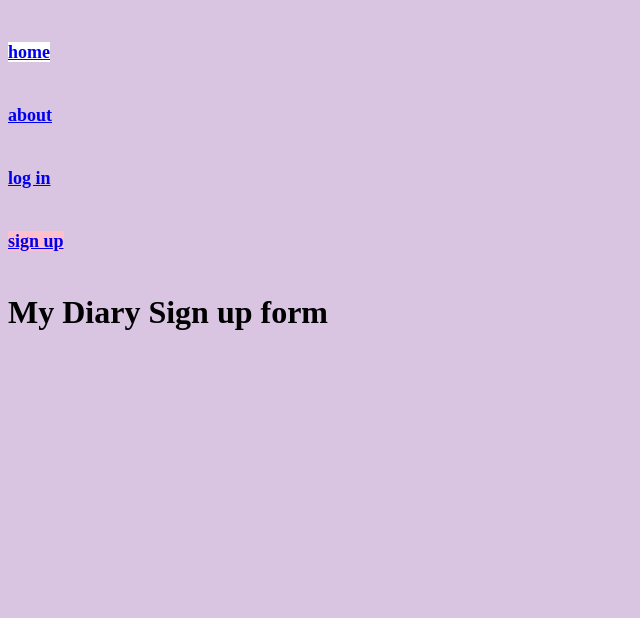
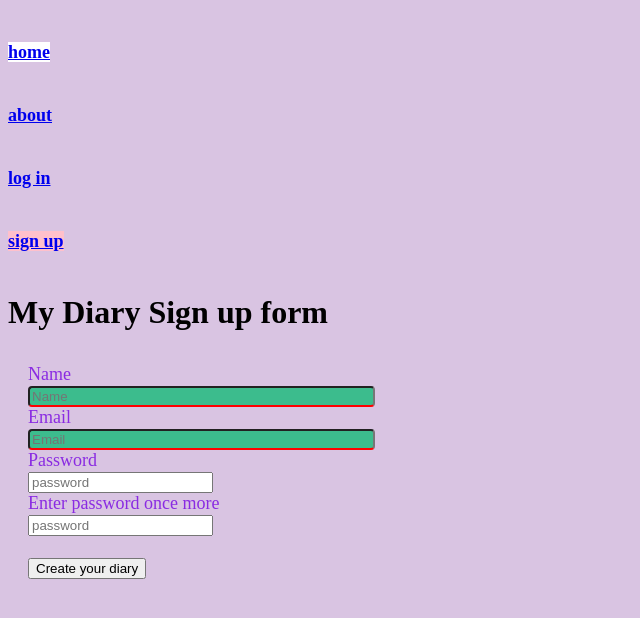
Before and after one commit to jokale/my-diary, a React (Create React App) app: page /signup in a window 1280 px wide. Shown: the top 618 px of the page, without its empty margins (0-640 px from the left). Built offline with nearby package versions, Linux system fonts and the light colour scheme; a web font is replaced by a local one.

Commit message:
add styling to forms

```diff
--- a/src/Components/SignUp.js
+++ b/src/Components/SignUp.js
@@ -5,6 +5,17 @@ class SignUp extends React.Component {
         return(
             <div>
                 <h1>My Diary Sign up form</h1>
+                <form>
+                    <label>Name</label> <br></br>
+                    <input placeholder="Name" type="text"></input> <br></br>
+                    <label>Email</label> <br></br>
+                    <input placeholder="Email" type="text"></input> <br></br>
+                    <label>Password</label> <br></br>
+                    <input type="password" placeholder="password" ></input> <br></br>
+                    <label>Enter password once more</label> <br></br>
+                    <input type="password" placeholder="password"></input> <br></br>
+                    <br></br> <button type="submit">Create your diary</button>
+                </form>
             </div>
         )
     }
--- a/src/index.scss
+++ b/src/index.scss
@@ -39,3 +39,35 @@ h6{
     font-size: large;
     font: $font-stack;
 }
+
+
+form{
+    font: $font-stack;
+    width: 30%;
+    font-weight: 400;
+    font-size: large;
+    padding: 12px 20px;
+    margin: 8px 0;
+    box-sizing: border-box;
+    color: blueviolet;
+    padding: 12px 20px;
+    margin: 8px 0;
+    box-sizing: border-box;
+
+
+
+        input[type=text] {
+        width: 100%;
+        border-bottom: 2px solid red;
+        border-radius: 4px;
+        background-color: #3CBC8D;
+        transition: width 0.4s ease-in-out;
+
+
+            input[type=text]:focus {
+            border: 3px solid #555;
+            width: 100%;
+
+          }
+      }
+}
```
Also changed, not shown: 1 other file (tests, documents, lock files or other folders).
